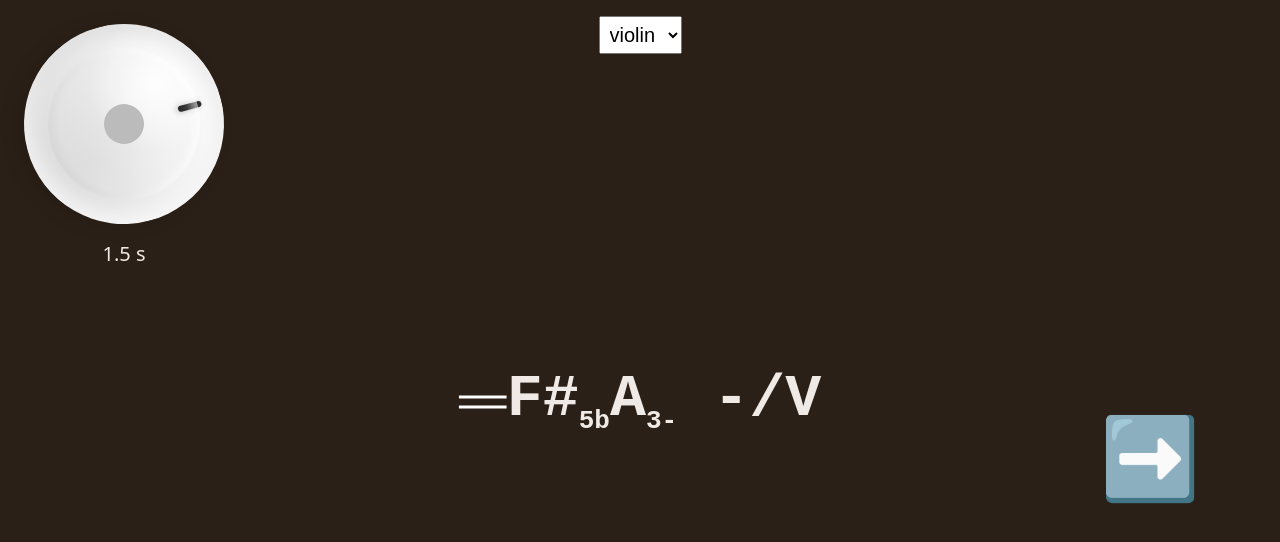
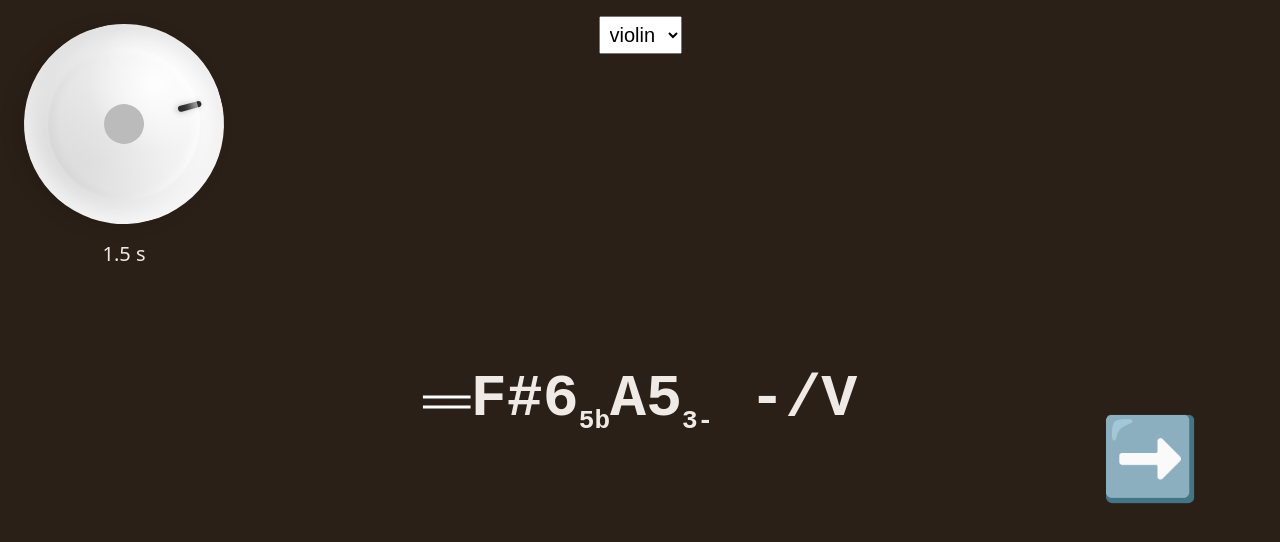
Before and after one commit to siers/prfl, a React (Vite) app: page / in a window 1280 px wide. Shown: the top 542 px of the page. Built offline with nearby package versions, Linux system fonts and the light colour scheme.

Commit message:
vexflow rendering for position exercise

```diff
--- a/src/App.css
+++ b/src/App.css
@@ -21,8 +21,8 @@ sub { font-size: xx-large; } /* weird name, but renders as small */
 
 .wrap[data-mode=violin] .content { font-family: monospace; font-size: 60px; }
 .wrap[data-mode=keys] .content { font-family: monospace; font-size: 60px; }
+
 .wrap[data-mode=sheet] .content { background: #fff; padding: 1em 1em 0 1em; font-family: inherit; font-size: inherit; }
-
 .wrap[data-mode=sheet] .flash1 { animation: flash-light-bg1 0.3s ease; }
 .wrap[data-mode=sheet] .flash2 { animation: flash-light-bg2 0.3s ease; }
 @keyframes flash-light-bg1 { 0% { background-color: #bbb; } 100% { background-color: #ffffffff; } }
--- a/src/Programs.jsx
+++ b/src/Programs.jsx
@@ -1,6 +1,7 @@
 import { randomViolinNote } from './lib/ViolinNote'
 import ToneLib from './lib/ToneLib'
 import { Score } from './Vexflow'
+import { randomViolinNoteEasyScore } from './lib/ViolinNote'
 
 function shuffleArray(array) {
   for (var i = array.length - 1; i > 0; i--) {
@@ -31,14 +32,12 @@ function Violin() {
 function Keys({state, setState, advance}) {
   if (!state.next?.length) {
     state.next = shuffleArray((new ToneLib).keysMajor().map(k => k[0].render))
-    console.log(`setting: state.next = ${shuffleArray((new ToneLib).keysMajor().map(k => k[0].render))}`)
     setState(state)
   }
 
   if (advance) {
     state.next.shift()
     setState(state)
-    console.log(`keys advancing`)
   }
 
   return (
@@ -55,12 +54,26 @@ function Hash() {
 }
 
 function Sheet() {
-  return <Score staves={[
-        ['G#/3', 'd4', 'e4', 'd4'],
-        ['a4', 'd4', 'e4', 'd4'],
-        ['a4', 'a4', 'b4', 'a4'],
-        ['d4', 'e4', ['g3', 2]],
-      ]} />
+  function randInt(from, to) {
+    return from + Math.floor(Math.random() * (to - from + 1))
+  }
+
+  function pick(array) {
+    return array[randInt(0, array.length - 1)]
+  }
+
+  const notes = [1, 2, 3, 4].map(_ => {
+    const note = pick(randomViolinNoteEasyScore())
+    const fingering = note.finger == '.½' ? 's' : note.finger
+    const render =
+      (note.base.render == note.target.render)
+        ? `(${note.string} ${note.target.render})/q[fingerings=",${fingering}"]`
+        : `(${note.string} ${note.base.render} ${note.target.render})/q[fingerings=",,${fingering}"]`
+    return render
+  }).join(', ')
+
+  return <Score width={300} height={300} notes={notes} timeSignature="4/4" />
+
 }
 
 const programs = {
--- a/src/Vexflow.jsx
+++ b/src/Vexflow.jsx
@@ -1,71 +1,34 @@
-// https://github.com/markacola/react-vexflow/blob/e4542b5b2e8ef1dfa49d925afdf44b81951d9899/src/index.js
-
-import React, { useRef, useEffect } from 'react'
-import { Formatter, Renderer, Stave, StaveNote } from 'vexflow'
-
-const clefWidth = 30;
-const timeWidth = 30;
+import React, { useRef, useEffect, useId } from 'react'
+import { Factory } from 'vexflow'
 
 export function Score({
-  staves = [],
+  notes = [],
   clef = 'treble',
   timeSignature = '4/4',
-  width = 450,
-  height = 150,
+  width = 250,
+  height = 250,
 }) {
-  const container = useRef()
-  const rendererRef = useRef()
+  const id = useId()
 
   useEffect(() => {
-    if (rendererRef.current == null) {
-      rendererRef.current = new Renderer(
-        container.current,
-        Renderer.Backends.SVG
-      )
+    const factory = new Factory({renderer: {elementId: id, width, height}})
+
+    const score = factory.EasyScore()
+    const system = factory.System()
+
+    const voice = score.voice(score.notes(notes, { stem: 'up' }))
+
+    system
+      .addStave({voices: [voice]})
+      .addClef(clef)
+      .addTimeSignature(timeSignature)
+
+    factory.draw()
+
+    return () => {
+      document.getElementById(id).innerHTML = ''
     }
-    const renderer = rendererRef.current
-    renderer.resize(width, height)
-    const context = renderer.getContext()
-    context.setFont('Arial', 10, '').setBackgroundFillStyle('#eed')
-    const clefAndTimeWidth = (clef ? clefWidth : 0) + (timeSignature ? timeWidth : 0);
-    const staveWidth = (width - clefAndTimeWidth) / staves.length
+  }, [notes, clef, timeSignature, width, height])
 
-    let currX = 0
-    staves.forEach((notes, i) => {
-      const stave = new Stave(currX, 0, staveWidth)
-      if (i === 0) {
-        stave.setWidth(staveWidth + clefAndTimeWidth)
-        clef && stave.addClef(clef);
-        timeSignature && stave.addTimeSignature(timeSignature);
-      }
-      currX += stave.getWidth()
-      stave.setContext(context).draw()
-
-      const processedNotes = notes
-        .map(note => (typeof note === 'string' ? { key: note } : note))
-        .map(note =>
-          Array.isArray(note) ? { key: note[0], duration: note[1] } : note
-        )
-        .map(({ key, ...rest }) =>
-          typeof key === 'string'
-            ? {
-                key: key.includes('/') ? key : `${key[0]}/${key.slice(1)}`,
-                ...rest,
-              }
-            : rest
-        )
-        .map(
-          ({ key, keys, duration = 'q' }) =>
-            new StaveNote({
-              keys: key ? [key] : keys,
-              duration: String(duration),
-            })
-        )
-      Formatter.FormatAndDraw(context, stave, processedNotes, {
-        auto_beam: true,
-      })
-    })
-  }, [staves])
-
-  return <div ref={container} />
+  return <div id={id} />
 }
--- a/src/lib/ToneLib.jsx
+++ b/src/lib/ToneLib.jsx
@@ -9,16 +9,21 @@ export default class ToneLib {
   }
 
   renderNote({semi, name, alter}) {
+    const octave = Math.floor((semi - 4) / 12) + 1
+    var alt
+
     switch (alter) {
-      case 0: return this.names[name]
-      case 1: return `${this.names[name]}#`
-      case -1: return `${this.names[name]}b`
-      case 2: return `${this.names[name]}##`
-      case -2: return `${this.names[name]}bb`
+      case 0: alt = ''; break
+      case 1: alt = `#`; break
+      case -1: alt = `b`; break
+      case 2: alt = `##`; break
+      case -2: alt = `bb`; break
       default:
         console.log(`bad alter: ${alter}`)
-        return `${name}?`
+        alt = `${name}?`
     }
+
+    return this.names[name] + alt + octave
   }
 
   noteWithRender(note) {
@@ -51,8 +56,13 @@ export default class ToneLib {
     return this.addAccidental(note, this.flat)
   }
 
+  // property key(note, base) = key(note), only octave is changed
   rebase({semi, name, alter, render}, baseSemi) {
-    return {semi: baseSemi + ((12000 + semi - baseSemi) % 12), name, alter, render: render}
+    return this.noteWithRender({
+      semi: baseSemi + ((12000 + semi - baseSemi) % 12),
+      name,
+      alter,
+    })
   }
 
   major() {
--- a/src/lib/ViolinNote.jsx
+++ b/src/lib/ViolinNote.jsx
@@ -55,9 +55,6 @@ const stringSymbols = [
   </svg>
 ]
 
-// input: number, number, number, string, string
-// output: [[keyNr, string]]
-export function randomViolinNote(string, pos, semi, slide, bowing) {
 var [s_, f_, n_] = ['♯', '♭', '♮']
 
 var strings = [
@@ -89,7 +86,7 @@ export function randomViolinNote(string, pos, semi, slide, bowing) {
   pos    = pos === undefined ? pick(positions) : pos
   semi   = semi === undefined ? pick(pos.count > 0 ? positionSemitones : positionSemitones.slice(1)) : semi
 
-    var semiBase = 47 + string.number * 7 + pos.semi
+  var semiBase = 35 + string.number * 7 + pos.semi
   var semiTarget = semiBase + semi
 
   var slide  = slide === undefined ? pick('-↑↓'.split('')) : slide
@@ -98,6 +95,9 @@ export function randomViolinNote(string, pos, semi, slide, bowing) {
   return {string, pos, semiFinger: semi, semiBase, semiTarget, slide, bowing}
 }
 
+// input: number, number, number, string, string
+// output: [[keyNr, string]]
+export function randomViolinNote(string, pos, semi, slide, bowing) {
   function render(input) {
     var {string, pos, semiFinger, semiBase, semiTarget, slide, bowing} = input
 
@@ -138,3 +138,49 @@ export function randomViolinNote(string, pos, semi, slide, bowing) {
     bowing,
   )
 }
+
+export function randomViolinNoteEasyScore(string, pos, semi, slide, bowing) {
+  function render(input) {
+    var {string, pos, semiFinger, semiBase, semiTarget, slide, bowing} = input
+
+    var fingerMap = {
+      '-1': ['.½'],
+      '0': ['1.'],
+      '1': ['1+', '2-'],
+      '2': ['2+'],
+      '3': ['3-'],
+      '4': ['3+'],
+      '5': ['4-'],
+      '6': ['4+'],
+    }
+
+    const strings = ['G3', 'D4', 'A4', 'E5']
+    const t = new ToneLib
+    var [key, [baseNote, targetNote]] = t.findCommonKey(semiBase, semiTarget)
+    baseNote = t.rebase(baseNote, semiBase)
+    targetNote = t.rebase(targetNote, semiTarget)
+
+    return fingerMap[semiFinger].map(finger => {
+      return {
+        semi: semiTarget,
+        string: strings[string.number],
+        base: baseNote,
+        target: targetNote,
+        finger: finger,
+        position: pos.name,
+      }
+    })
+  }
+
+  function main(string, pos, semi, slide, bowing) {
+    return render(calculate(string, pos, semi, slide, bowing))
+  }
+
+  return main(
+    string !== undefined ? strings[string] : undefined,
+    pos !== undefined ? positions[pos] : undefined,
+    semi,
+    slide,
+    bowing,
+  )
+}
```
Lines whose indentation alone changed are shown as unchanged.
